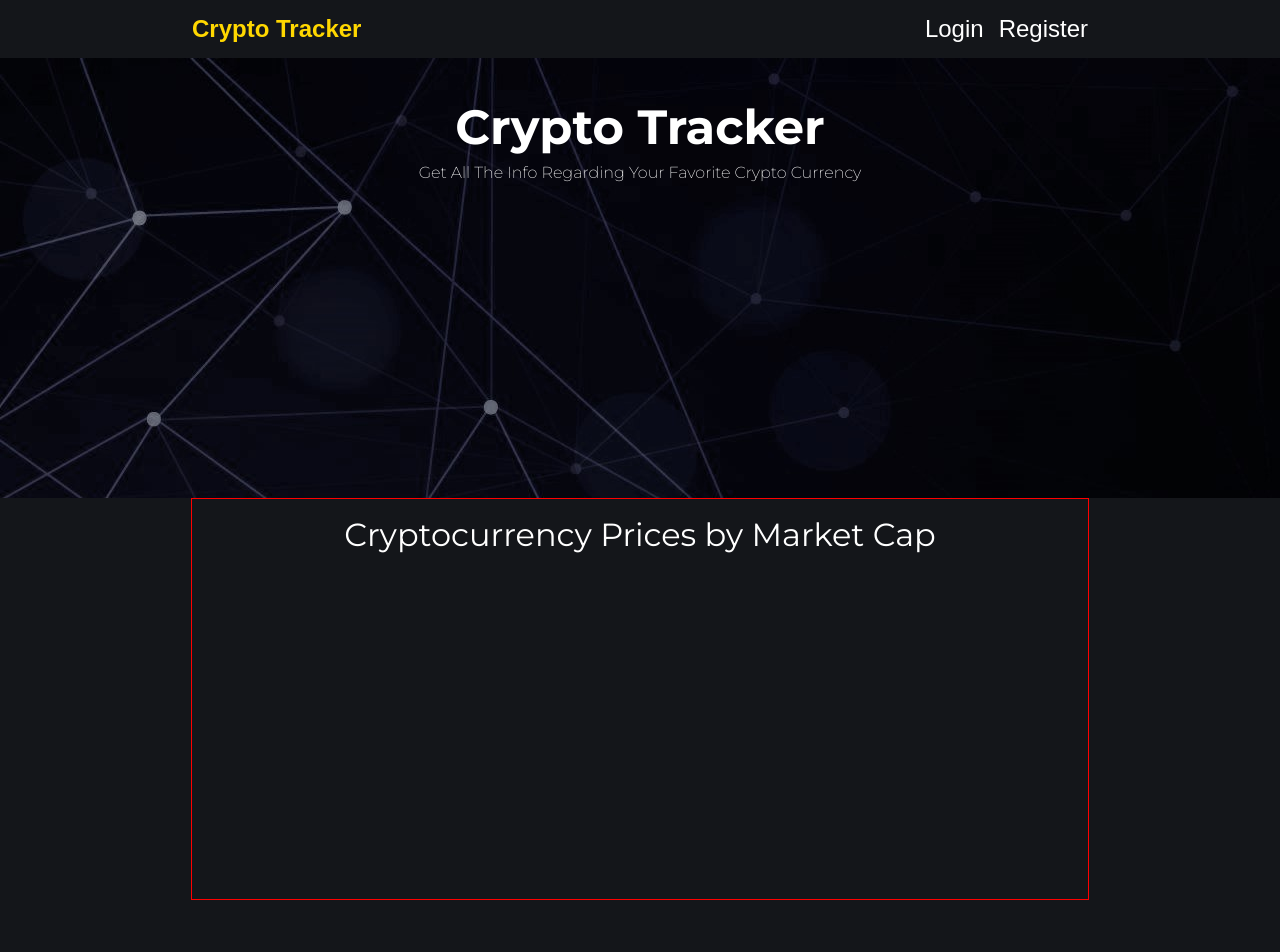
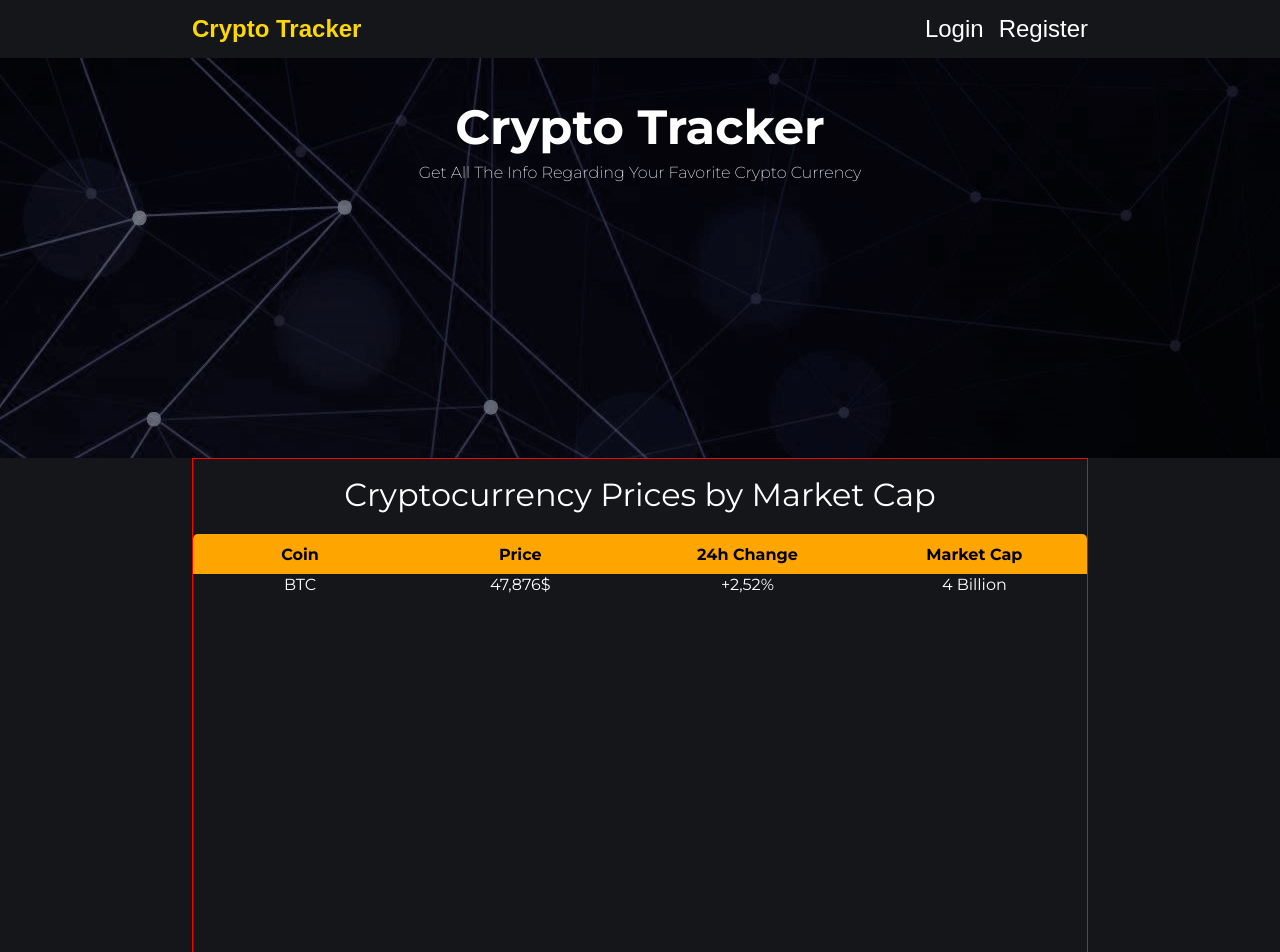
Before and after one commit to LeventeWolf/CryptoTracker, an Angular app: page / in a window 1280 px wide. Shown: the top 952 px of the page. Before the commit the page ends 900 px from the top, so only its background shows below. Built offline with nearby package versions, Linux system fonts and the light colour scheme.

Commit message:
Add example data #2

```diff
--- a/src/app/pages/main/crypto-tabel/crypto-tabel.component.html
+++ b/src/app/pages/main/crypto-tabel/crypto-tabel.component.html
@@ -1,4 +1,22 @@
-<div class="crypto-table-wrap">
+<div class="crypto-table-container">
   <div class="title">  Cryptocurrency Prices by Market Cap</div>
 
+  <div class="table-wrap">
+      <table>
+          <thead>
+              <th>Coin</th>
+              <th>Price</th>
+              <th>24h Change</th>
+              <th>Market Cap</th>
+          </thead>
+          <tbody>
+              <tr>
+                <td>BTC</td>
+                <td>47,876$</td>
+                <td>+2,52%</td>
+                <td>4 Billion</td>
+              </tr>
+          </tbody>
+      </table>
+  </div>
 </div>
--- a/src/app/pages/main/crypto-tabel/crypto-tabel.component.scss
+++ b/src/app/pages/main/crypto-tabel/crypto-tabel.component.scss
@@ -1,6 +1,5 @@
-.crypto-table-wrap {
+.crypto-table-container {
   width: 70%;
-  height: 400px;
   margin: 0 auto;
 
   border: 1px solid red;
@@ -17,3 +16,38 @@
   font-family: Montserrat, sans-serif;
   font-weight: 400;
 }
+
+
+.table-wrap {
+  width: 100%;
+  height: 600px;
+
+  margin-top: 20px;
+
+  //border: 1px solid blue;
+}
+
+table {
+  font-family: Montserrat, sans-serif;
+  border-collapse: collapse;
+}
+
+table th {
+  width: 400px;
+  height: 40px;
+  background-color: orange;
+}
+
+table td {
+  color: white;
+  text-align: center;
+  font-weight: 400;
+}
+
+table th:first-child {
+  border-top-left-radius: 5px;
+}
+
+table th:last-child {
+  border-top-right-radius: 5px;
+}
--- a/src/styles.scss
+++ b/src/styles.scss
@@ -2,6 +2,10 @@
 
 @import url('https://fonts.googleapis.com/css2?family=Montserrat:wght@100;200;300;400;500;700&family=Raleway:wght@200&display=swap');
 $bg-color: #14161A;
+
+* {
+  box-sizing: border-box;
+}
 
 body {
   margin: 0;
```
